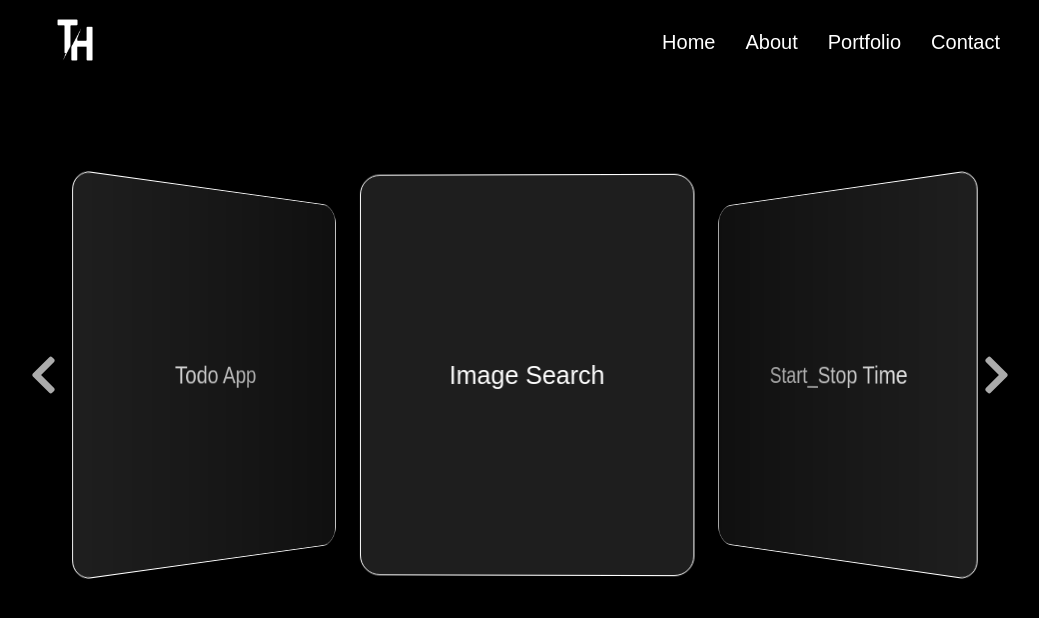
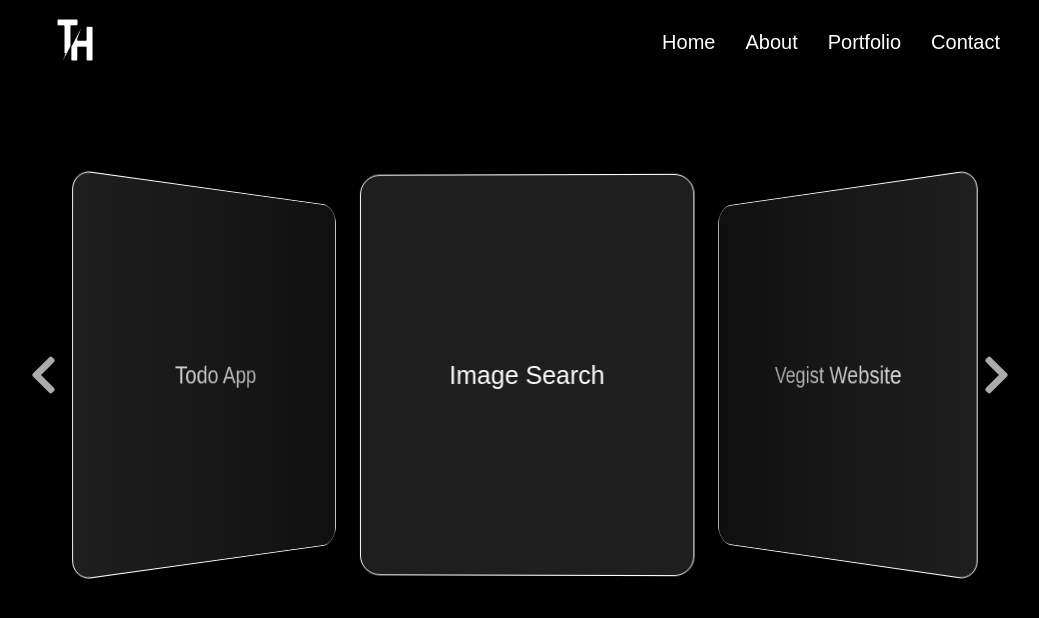
Before and after one commit to HuseynliTogrul/portfolio, a React (Create React App) app: page /portfolio in a window 1280 px wide. Shown: the top 618 px of the page, without its empty margins (120-1159 px from the left). Built offline with nearby package versions, Linux system fonts and the light colour scheme.

Commit message:
start-stop time delete

```diff
--- a/src/components/Portfolio.jsx
+++ b/src/components/Portfolio.jsx
@@ -51,55 +51,36 @@ export default function Portfolio() {
         <SwiperSlide className="swiperSlide">
           <a href="https://map-project-brown.vercel.app/">
             <p>Map</p>
-            {/* <img className="slideImg"
-              src={map}
-              alt="map"
-            /> */}
           </a>
         </SwiperSlide>
         <SwiperSlide className="swiperSlide">
           <a href="https://todoapp-plum-six.vercel.app/">
             <p>Todo App</p>
-            {/* <img className="slideImg"
-              src={todo}
-              alt="todo"
-            /> */}
           </a>
         </SwiperSlide>
         <SwiperSlide className="swiperSlide">
           <a href="https://imagesearch-woad.vercel.app/">
             <p>Image Search</p>
-            {/* <img className="slideImg"
-              src={imageSearch}
-              alt="imageSearch"
-            /> */}
           </a>
         </SwiperSlide>
-        <SwiperSlide className="swiperSlide">
+        {/* <SwiperSlide className="swiperSlide">
           <a href="https://start-stop-time.vercel.app/">
-            <p>Start_Stop Time</p>
-            {/* <img className="slideImg"
-              src={startStopTime}
-              alt="startStopTime"
-            /> */}
+            <p>Start_Stop Time</p>-
           </a>
-        </SwiperSlide>
+        </SwiperSlide> */}
         <SwiperSlide className="swiperSlide">
           <a href="https://vegistfinalfront.vercel.app/">
             <p>Vegist Website</p>
-            {/* <img className="slideImg"
-              src={vegist}
-              alt="vegist"
-            /> */}
           </a>
         </SwiperSlide>
         <SwiperSlide className="swiperSlide">
           <a href="https://quizapp-seven-dun.vercel.app/">
             <p>Quiz App</p>
-            {/* <img className="quizApp"
-              src={quizApp}
-              alt="quizApp"
-            /> */}
+          </a>
+        </SwiperSlide>
+        <SwiperSlide className="swiperSlide">
+          <a href="https://searchfilter-orcin.vercel.app/">
+            <p>Search Filter</p>
           </a>
         </SwiperSlide>
         <div className="sliderIcon">
```
